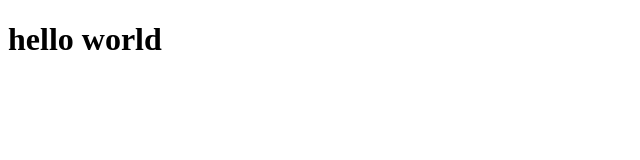
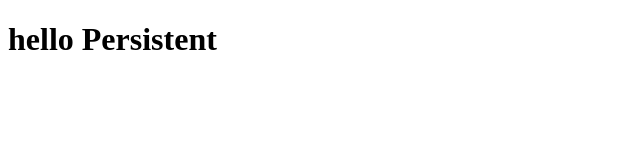
Before and after one commit to Rising-entity/repo1, a plain HTML site: page index.html in a window 1280 px wide. Shown: the whole page, without its empty margins (0-640 px from the left). Drawn offline with Linux system fonts and the light colour scheme.

Commit message:
Update index.html

```diff
--- a/index.html
+++ b/index.html
@@ -6,7 +6,7 @@
     <title>Document</title>
 </head>
 <body>
-    <h1>hello world</h1>
+    <h1>hello Persistent</h1>
 
 </body>
 </html>
```
